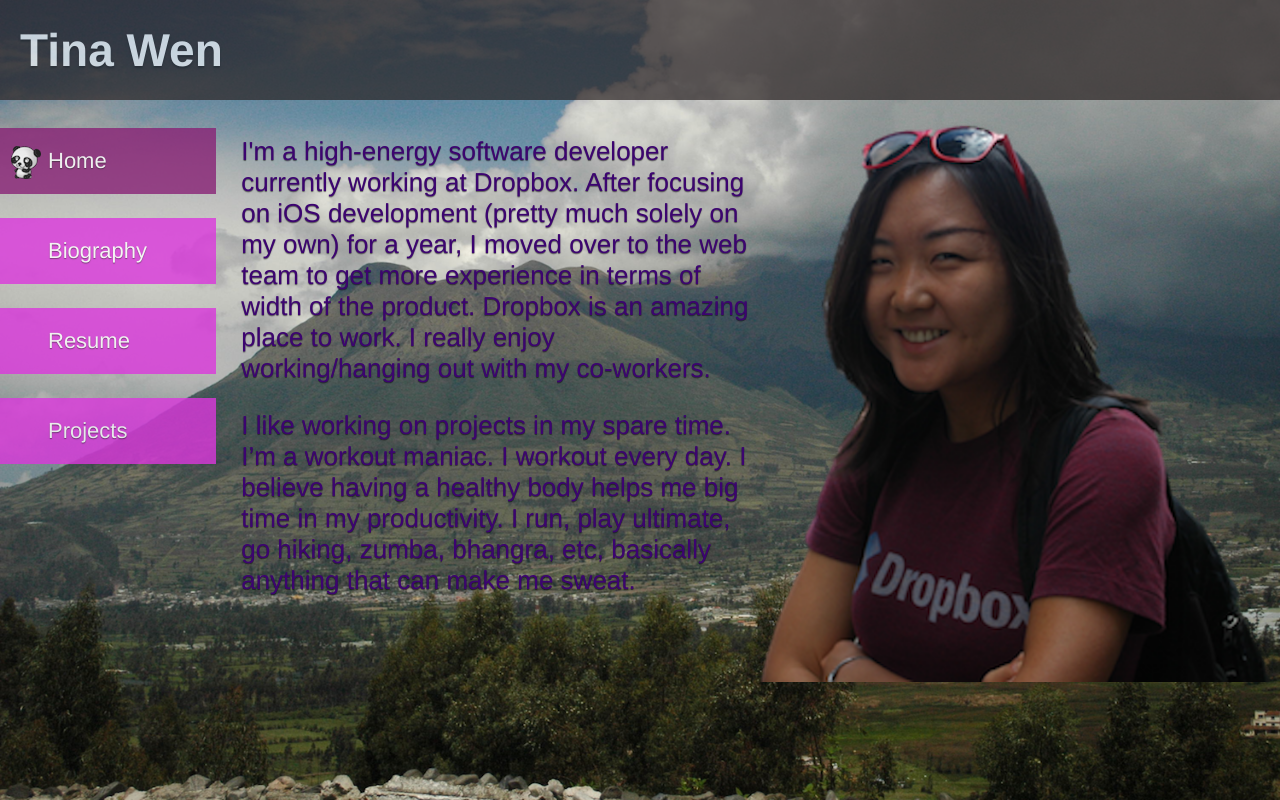
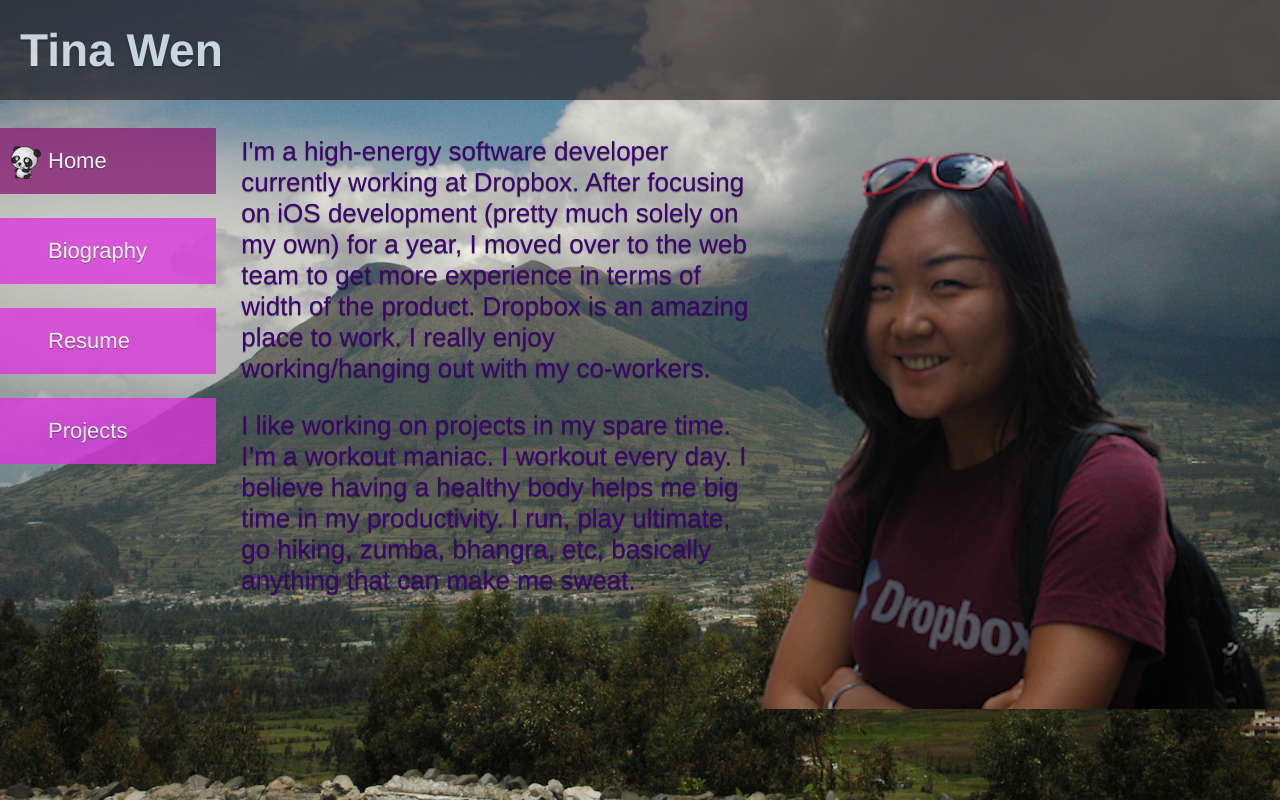
Before and after one commit to tinawen/website, a Flask app: page / in a window 1280 px wide. Run offline with Flask 2, Linux system fonts and the light colour scheme.

Commit message:
changed layout

```diff
--- a/static/css/view.css
+++ b/static/css/view.css
@@ -40,7 +40,7 @@
         position: relative;
         float: right;
         right: 0;
-        bottom: 0;
+        bottom: -27px;
         width: 50%;
         max-height: 90%; }
       body #page_content #home #homedesc {
--- a/static/css/view.scss
+++ b/static/css/view.scss
@@ -93,7 +93,7 @@
                 position: relative;
                 float: right;
                 right: 0;
-                bottom: 0;
+                bottom: -27px;
                 width: 50%;
                 max-height: 90%;
             }
```
